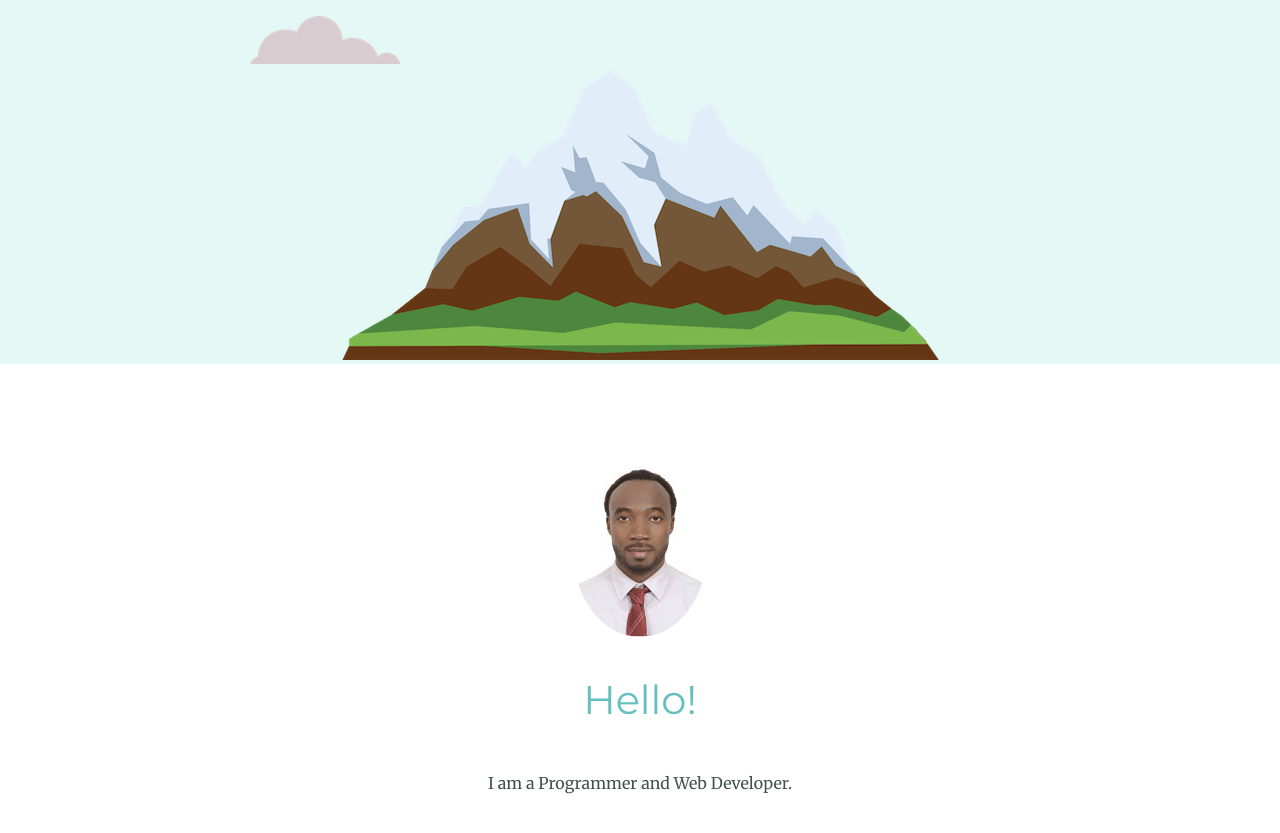
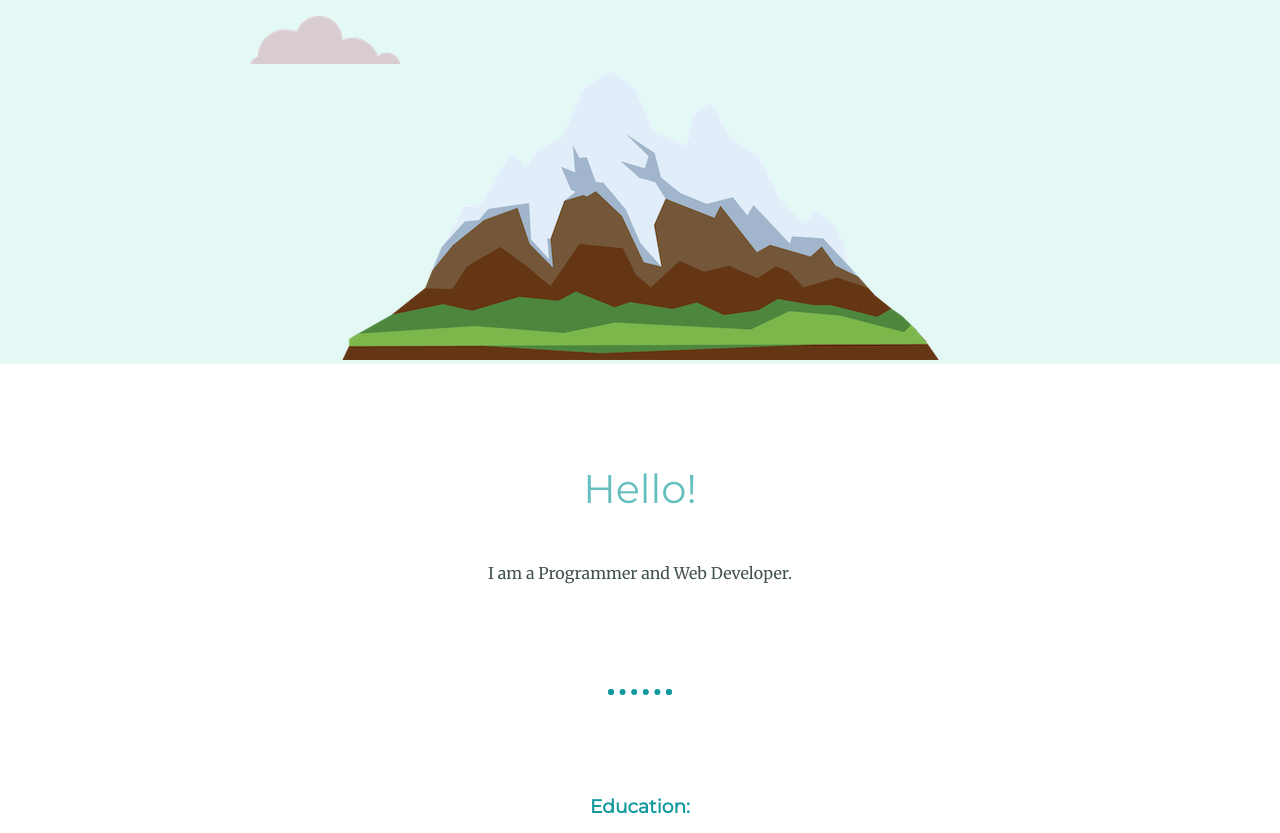
Before and after one commit to Yusuf-YF/resume, a plain HTML site: page index.html in a window 1280 px wide. Shown: the part 404-1237 px from the top of the page. Drawn offline with Linux system fonts and the light colour scheme.

Commit message:
Update index.html

```diff
--- a/index.html
+++ b/index.html
@@ -24,7 +24,7 @@
 
   <div class="middle-container">
     <div class="profile">
-      <img class="circular" src="images/2021.jpg" alt="yf-profile-img">
+      <!-- <img class="circular" src="images/2021.jpg" alt="yf-profile-img"> -->
       <h2>Hello!</h2>
       <p class="intro">I am a Programmer and Web Developer.</p>
     </div>
```
